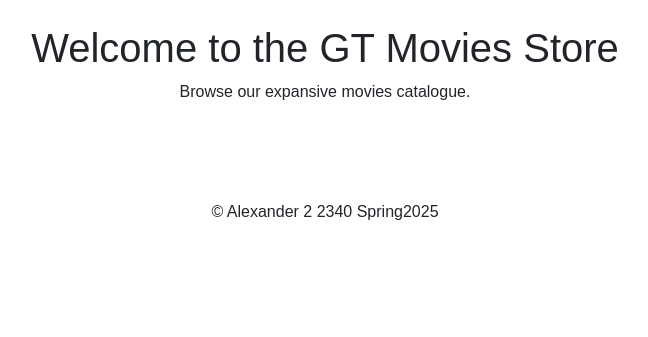
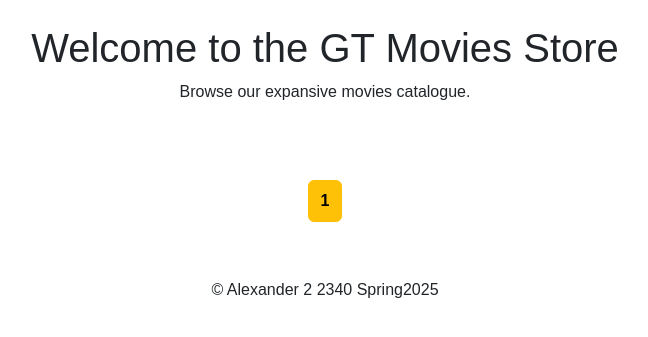
Before and after one commit to shaheaaaad/GTmovies-A2, a Django app: page /home/ in a window 1280 px wide. Shown: the part 60-397 px from the top of the page, without its empty margins (315-963 px from the left). Run offline with Django 5.2, Linux system fonts and the light colour scheme; data that the repository does not hold is empty.

Commit message:
added navigation

```diff
--- a/GT_Movies_Store/Templates/GT_Movies_Store/home.html
+++ b/GT_Movies_Store/Templates/GT_Movies_Store/home.html
@@ -26,5 +26,104 @@
         {% endfor %}
     </div>
 
+        <!-- Pagination Links -->
+<!-- Pagination Links -->
+<div class="pagination-container">
+    <nav>
+        <ul class="pagination">
+            <!-- First & Previous Buttons -->
+            {% if page_obj.has_previous %}
+                <li class="page-item">
+                    <a class="page-link" href="?page=1">&laquo; First</a>
+                </li>
+                <li class="page-item">
+                    <a class="page-link" href="?page={{ page_obj.previous_page_number }}">‹ Prev</a>
+                </li>
+            {% endif %}
+
+            <!-- Page Numbers -->
+            {% for num in page_obj.paginator.page_range %}
+                {% if num == page_obj.number %}
+                    <li class="page-item active">
+                        <span class="page-link">{{ num }}</span>
+                    </li>
+                {% elif num > page_obj.number|add:-3 and num < page_obj.number|add:3 %}
+                    <li class="page-item">
+                        <a class="page-link" href="?page={{ num }}">{{ num }}</a>
+                    </li>
+                {% elif num == 1 or num == page_obj.paginator.num_pages %}
+                    <li class="page-item">
+                        <a class="page-link" href="?page={{ num }}">{{ num }}</a>
+                    </li>
+                    {% if num == 1 and page_obj.number > 4 or num == page_obj.paginator.num_pages and page_obj.number < page_obj.paginator.num_pages|add:-3 %}
+                        <li class="page-item disabled">
+                            <span class="page-link">...</span>
+                        </li>
+                    {% endif %}
+                {% endif %}
+            {% endfor %}
+
+            <!-- Next & Last Buttons -->
+            {% if page_obj.has_next %}
+                <li class="page-item">
+                    <a class="page-link" href="?page={{ page_obj.next_page_number }}">Next ›</a>
+                </li>
+                <li class="page-item">
+                    <a class="page-link" href="?page={{ page_obj.paginator.num_pages }}">Last &raquo;</a>
+                </li>
+            {% endif %}
+        </ul>
+    </nav>
+</div>
+
+<!-- CSS Styles -->
+<style>
+.pagination-container {
+    text-align: center;
+    margin-top: 20px;
+}
+
+.pagination {
+    display: inline-flex;
+    padding: 0;
+    list-style: none;
+    border-radius: 5px;
+}
+
+.page-item {
+    margin: 0 3px;
+}
+
+.page-link {
+    color: #fff;
+    background-color: #007bff;
+    border: 1px solid #007bff;
+    padding: 8px 12px;
+    border-radius: 5px;
+    text-decoration: none;
+    transition: 0.3s;
+}
+
+.page-link:hover {
+    background-color: #0056b3;
+    border-color: #0056b3;
+}
+
+.page-item.active .page-link {
+    background-color: #ffc107;
+    border-color: #ffc107;
+    color: black;
+    font-weight: bold;
+}
+
+.page-item.disabled .page-link {
+    background-color: #e9ecef;
+    border-color: #dee2e6;
+    color: #6c757d;
+    cursor: default;
+}
+</style>
+
+
 
 {% endblock %}
```
